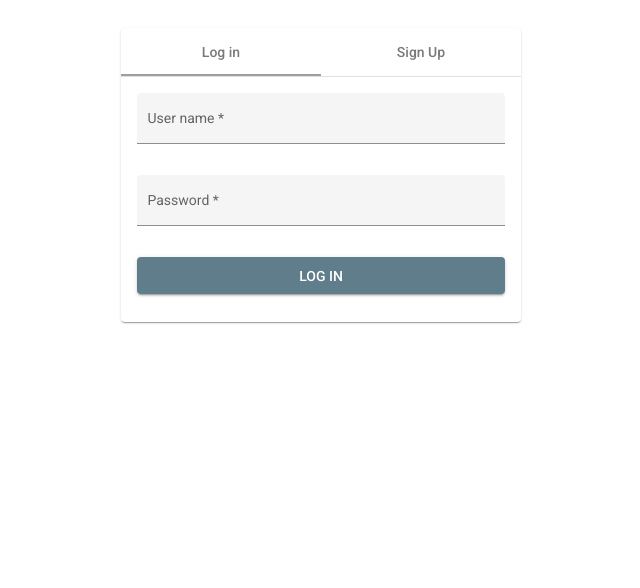
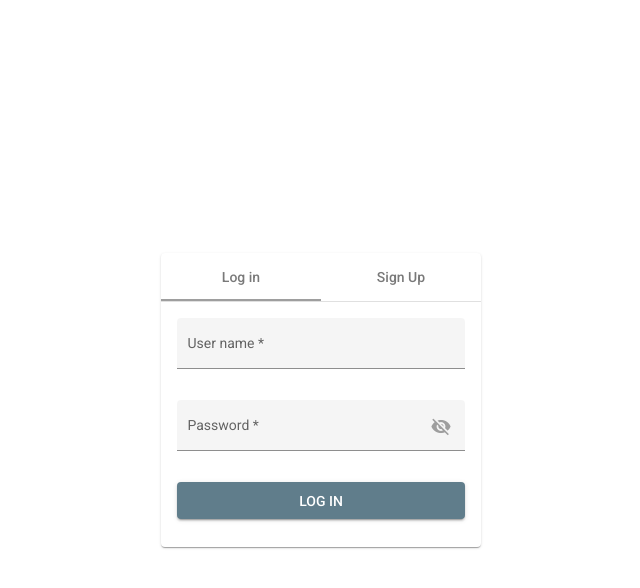
Before and after one commit to DMistera/Strelly, an Angular app in the folder strelly-client/: page /auth in a window 1280 px wide. Shown: the top 588 px of the page, without its empty margins (319-959 px from the left). Built offline with nearby package versions, Linux system fonts and the light colour scheme; no server answers.

Commit message:
add password visibility button

```diff
--- a/strelly-client/src/app/components/login-card/login-card.component.html
+++ b/strelly-client/src/app/components/login-card/login-card.component.html
@@ -14,7 +14,8 @@
   <p>
     <mat-form-field appearance="fill" class="full-width">
       <mat-label>Password</mat-label>
-      <input matInput type="password" [formControl]="passwordFormControl">
+      <input matInput [type]="hide ? 'password' : 'text'" [formControl]="passwordFormControl">
+      <mat-icon matSuffix color="primary" (click)="hide = !hide">{{hide ? 'visibility_off' : 'visibility'}}</mat-icon>
       <mat-error *ngIf="passwordFormControl.hasError('minlength') && !passwordFormControl.hasError('required')">
         The password should contain at least 6 characters, one uppercase letter, one lowercase letter, one number and one special character.
       </mat-error>
--- a/strelly-client/src/app/components/login-card/login-card.component.ts
+++ b/strelly-client/src/app/components/login-card/login-card.component.ts
@@ -12,6 +12,7 @@ export class LoginCardComponent {
   userNameFormControl = new FormControl('', [Validators.required]);
   passwordFormControl = new FormControl('', [Validators.required, Validators.minLength(6)]);
   loading = false;
+  hide = true;
 
   constructor(private router: Router, private authService: AuthService) { }
 
--- a/strelly-client/src/app/components/register-card/register-card.component.html
+++ b/strelly-client/src/app/components/register-card/register-card.component.html
@@ -14,7 +14,8 @@
   <p>
     <mat-form-field appearance="fill" class="full-width">
       <mat-label>Password</mat-label>
-      <input matInput type="password" name="password" [formControl]="passwordFormControl">
+      <input matInput [type]="hide ? 'password' : 'text'" name="password" [formControl]="passwordFormControl">
+      <mat-icon matSuffix color="primary" (click)="hide = !hide">{{hide ? 'visibility_off' : 'visibility'}}</mat-icon>
       <mat-error *ngIf="passwordFormControl.hasError('minlength') && !passwordFormControl.hasError('required')">
         The password should contain at least 6 characters, one uppercase letter, one lowercase letter, one number and one special character.
       </mat-error>
--- a/strelly-client/src/app/components/register-card/register-card.component.ts
+++ b/strelly-client/src/app/components/register-card/register-card.component.ts
@@ -12,6 +12,7 @@ export class RegisterCardComponent {
   passwordFormControl = new FormControl('', [Validators.required, Validators.minLength(6)]);
   userNameFormControl = new FormControl('', [Validators.required]);
   loading = false;
+  hide = true;
 
   constructor(private authService: AuthService, private snackBar: MatSnackBar) { }
 
--- a/strelly-client/src/app/pages/auth/auth.component.html
+++ b/strelly-client/src/app/pages/auth/auth.component.html
@@ -1,3 +1,4 @@
+<div class="auth-wrapper">
 <mat-card>
   <mat-tab-group mat-stretch-tabs>
     <mat-tab label="Log in">
@@ -12,3 +13,4 @@
     </mat-tab>
   </mat-tab-group>
 </mat-card>
+</div>
--- a/strelly-client/src/app/pages/auth/auth.component.scss
+++ b/strelly-client/src/app/pages/auth/auth.component.scss
@@ -1,5 +1,13 @@
+.auth-wrapper {
+  display: flex;
+  justify-content: center;
+  align-items: center;
+  width: 100%;
+  height: 100%;
+}
+
 mat-card {
-  max-width: 400px;
+  max-width: 450px;
   margin: 2em auto;
   padding: 0 !important;
   mat-card-content {
```
